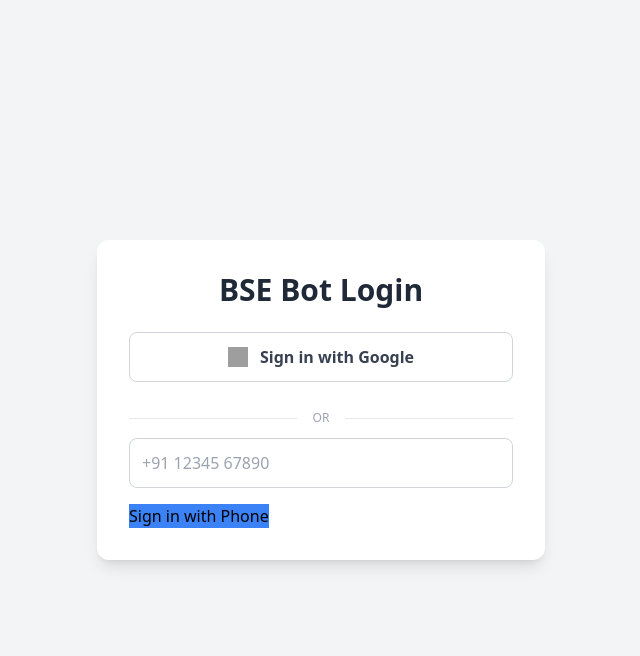
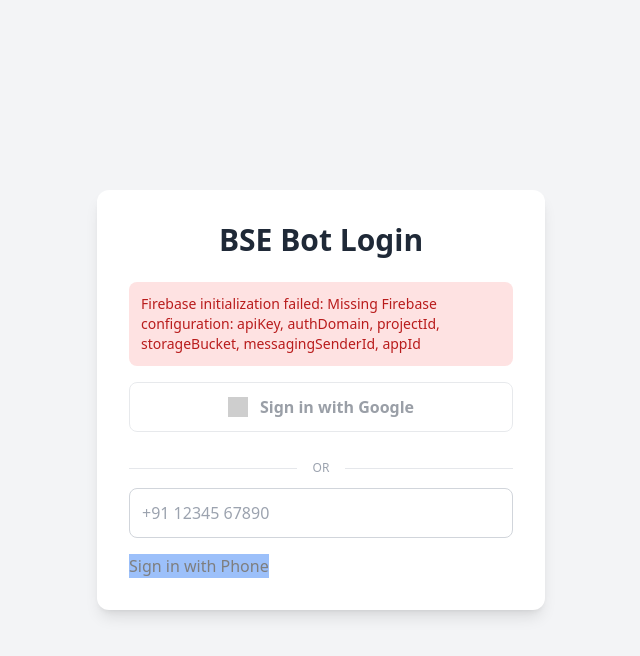
Before and after one commit to ajays1010/bse-monitor, a Flask app: page /login in a window 1280 px wide. Shown: the top 656 px of the page, without its empty margins (319-959 px from the left). Run offline with Flask 3, Linux system fonts and the light colour scheme; some libraries are stand-ins or nearby versions; grey boxes are pictures that could not be loaded.

Commit message:
Add files via upload
login file updated

```diff
--- a/templates/login_unified.html
+++ b/templates/login_unified.html
@@ -30,7 +30,7 @@
         <div id="message-area" class="mb-4 text-sm"></div>
 
         <!-- Sign in with Google Button -->
-        <button id="google-login-btn" class="w-full bg-white border border-gray-300 text-gray-700 p-3 rounded-lg hover:bg-gray-50 flex items-center justify-center mb-4 font-semibold transition-colors">
+        <button id="google-login-btn" class="w-full bg-white border border-gray-300 text-gray-700 p-3 rounded-lg hover:bg-gray-50 flex items-center justify-center mb-4 font-semibold transition-colors opacity-50 cursor-not-allowed" disabled>
             <img src="https://www.gstatic.com/firebasejs/ui/2.0.0/images/auth/google.svg" alt="Google logo" class="w-5 h-5 mr-3">
             Sign in with Google
         </button>
@@ -46,7 +46,7 @@
         <div id="phone-entry">
             <input id="phone-number" type="tel" placeholder="+91 12345 67890" class="w-full p-3 mb-4 border border-gray-300 rounded-lg focus:ring-2 focus:ring-blue-500 focus:border-blue-500">
             <div id="recaptcha-container"></div>
-            <button id="send-otp-btn" class="btn-primary bg-blue-500 hover:bg-blue-600">Sign in with Phone</button>
+            <button id="send-otp-btn" class="btn-primary bg-blue-500 hover:bg-blue-600 opacity-50 cursor-not-allowed" disabled>Sign in with Phone</button>
         </div>
 
         <!-- Step 2: Enter OTP -->
@@ -58,14 +58,73 @@
     </div>
 
     <script>
-        // --- IMPORTANT: Replace with your Firebase project's configuration ---
-        const firebaseConfig = {
-            // It's recommended to load this from your backend or environment variables in production
+        // --- SECURE: Load Firebase config from backend ---
+        let firebaseApp = null;
+        let auth = null;
 
-        };
-        firebase.initializeApp(firebaseConfig);
+        // Initialize Firebase when page loads
+        document.addEventListener('DOMContentLoaded', function() {
+            initializeFirebase();
+        });
 
-        const auth = firebase.auth();
+        async function initializeFirebase() {
+            try {
+                showMessage('Loading...', 'blue');
+
+                // Fetch Firebase configuration from backend
+                const response = await fetch('/firebase-config');
+                const firebaseConfig = await response.json();
+
+                if (!response.ok || firebaseConfig.error) {
+                    throw new Error(firebaseConfig.error || 'Failed to load Firebase configuration');
+                }
+
+                // Initialize Firebase with the loaded config
+                firebaseApp = firebase.initializeApp(firebaseConfig);
+                auth = firebase.auth();
+
+                // Setup reCAPTCHA verifier for phone auth
+                window.recaptchaVerifier = new firebase.auth.RecaptchaVerifier('recaptcha-container', {
+                    'size': 'invisible'
+                });
+
+                // Enable login buttons after Firebase is initialized
+                enableLoginButtons();
+                clearMessage();
+
+            } catch (error) {
+                console.error('Firebase initialization failed:', error);
+                showMessage(`Firebase initialization failed: ${error.message}`, 'red');
+                // Disable login buttons if Firebase fails to initialize
+                disableLoginButtons();
+            }
+        }
+
+        function enableLoginButtons() {
+            const googleLoginBtn = document.getElementById('google-login-btn');
+            const sendOtpBtn = document.getElementById('send-otp-btn');
+
+            googleLoginBtn.disabled = false;
+            sendOtpBtn.disabled = false;
+            googleLoginBtn.classList.remove('opacity-50', 'cursor-not-allowed');
+            sendOtpBtn.classList.remove('opacity-50', 'cursor-not-allowed');
+        }
+
+        function disableLoginButtons() {
+            const googleLoginBtn = document.getElementById('google-login-btn');
+            const sendOtpBtn = document.getElementById('send-otp-btn');
+
+            googleLoginBtn.disabled = true;
+            sendOtpBtn.disabled = true;
+            googleLoginBtn.classList.add('opacity-50', 'cursor-not-allowed');
+            sendOtpBtn.classList.add('opacity-50', 'cursor-not-allowed');
+        }
+
+        function clearMessage() {
+            const messageArea = document.getElementById('message-area');
+            messageArea.innerHTML = '';
+        }
+        // Get DOM elements
         const googleLoginBtn = document.getElementById('google-login-btn');
         const phoneEntryDiv = document.getElementById('phone-entry');
         const otpEntryDiv = document.getElementById('otp-entry');
@@ -75,13 +134,13 @@
         const verifyOtpBtn = document.getElementById('verify-otp-btn');
         const messageArea = document.getElementById('message-area');
 
-        // Setup reCAPTCHA verifier for phone auth
-        window.recaptchaVerifier = new firebase.auth.RecaptchaVerifier('recaptcha-container', {
-            'size': 'invisible'
-        });
-
         // --- Google Login Logic ---
         googleLoginBtn.addEventListener('click', () => {
+            if (!auth) {
+                showMessage('Firebase not initialized. Please refresh the page.', 'red');
+                return;
+            }
+
             const provider = new firebase.auth.GoogleAuthProvider();
             provider.addScope('email');
             provider.addScope('profile');
@@ -93,6 +152,11 @@
 
         // --- Phone Login Logic ---
         sendOtpBtn.addEventListener('click', () => {
+            if (!auth) {
+                showMessage('Firebase not initialized. Please refresh the page.', 'red');
+                return;
+            }
+
             const phoneNumber = phoneNumberInput.value;
             if (!phoneNumber) {
                 showMessage('Please enter a phone number.', 'red');
```
